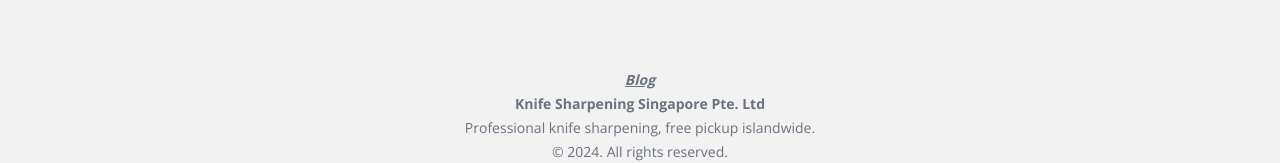
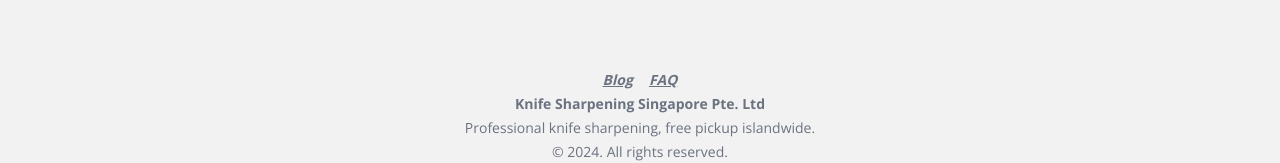
Before and after one commit to seantanyurong/sharp-knife-club, a Next.js app: page /faq in a window 1280 px wide. Shown: the part 1056-1219 px from the top of the page. Built offline with nearby package versions, Linux system fonts and the light colour scheme; no server answers.

Commit message:
update sitemap + review count + footer link

```diff
--- a/components/googleReviewButton.tsx
+++ b/components/googleReviewButton.tsx
@@ -22,7 +22,7 @@ const GoogleReviewButton = () => {
             ))}
           </div>
           <span className='text-xs text-gray-500 font-medium'>
-            (97)
+            (103)
           </span>
         </div>
         <p className='text-sm text-gray-500 font-medium underline'>No.1 Google Reviews in SG</p>
--- a/components/ui/footer.tsx
+++ b/components/ui/footer.tsx
@@ -4,9 +4,14 @@ function Footer() {
   return (
     <footer className="bg-muted">
       <div className='max-w-2xl mx-auto pb-16 px-6'>
-        <Link href='/blog'>
-          <p className='text-center text-sm mb-1 text-gray-500 italic underline font-bold'>Blog</p>
-        </Link>
+        <div className="flex justify-center gap-4">
+          <Link href='/blog'>
+            <p className='text-center text-sm mb-1 text-gray-500 italic underline font-bold'>Blog</p>
+          </Link>
+          <Link href='/faq'>
+            <p className='text-center text-sm mb-1 text-gray-500 italic underline font-bold'>FAQ</p>
+          </Link>
+        </div>
         <p className='text-center text-sm text-gray-500 mb-1 font-bold'>Knife Sharpening Singapore Pte. Ltd</p>
         <p className='text-center text-sm text-gray-500 mb-1'>
           Professional knife sharpening, free pickup islandwide.
```
Also changed, not shown: 1 other file (tests, documents, lock files or other folders).
